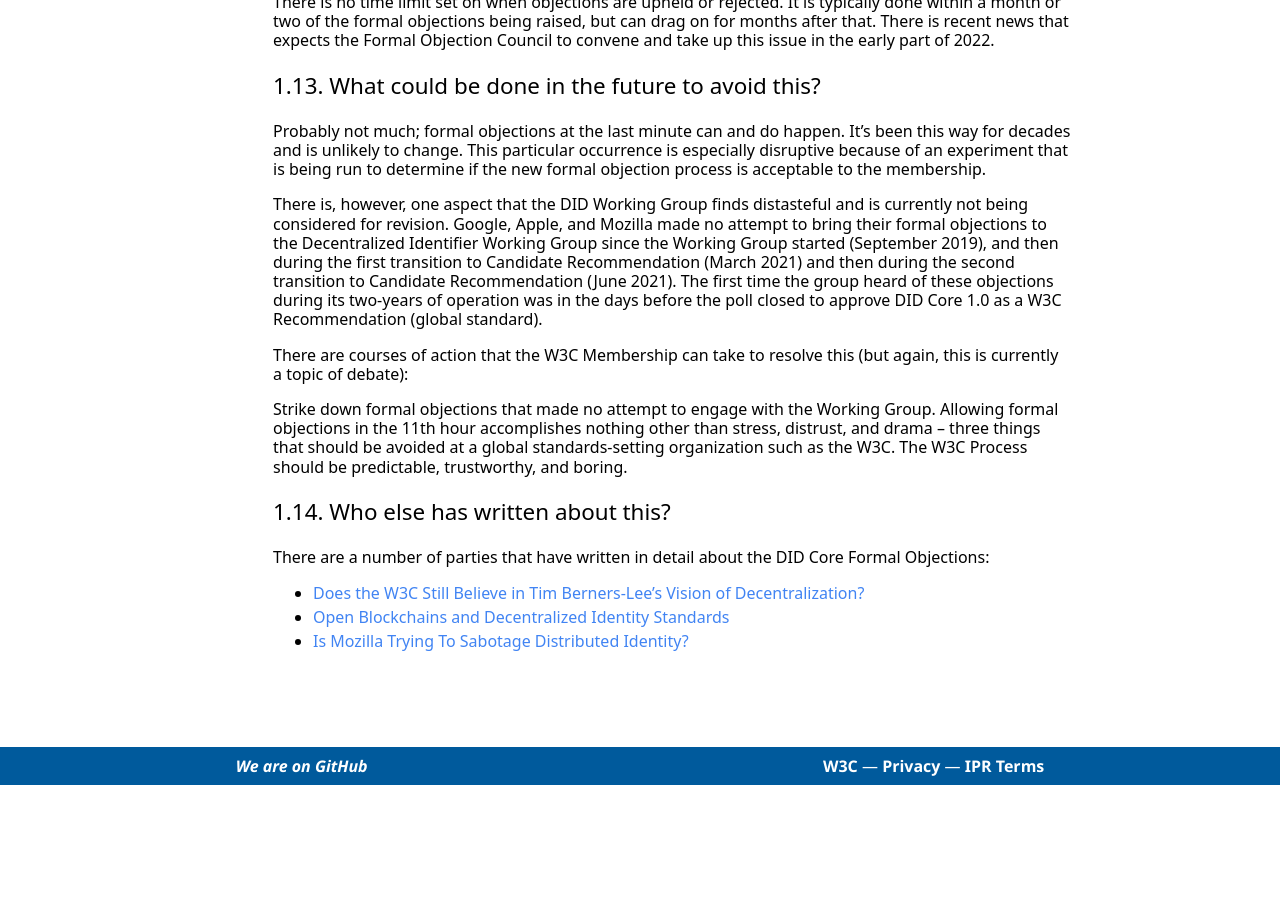
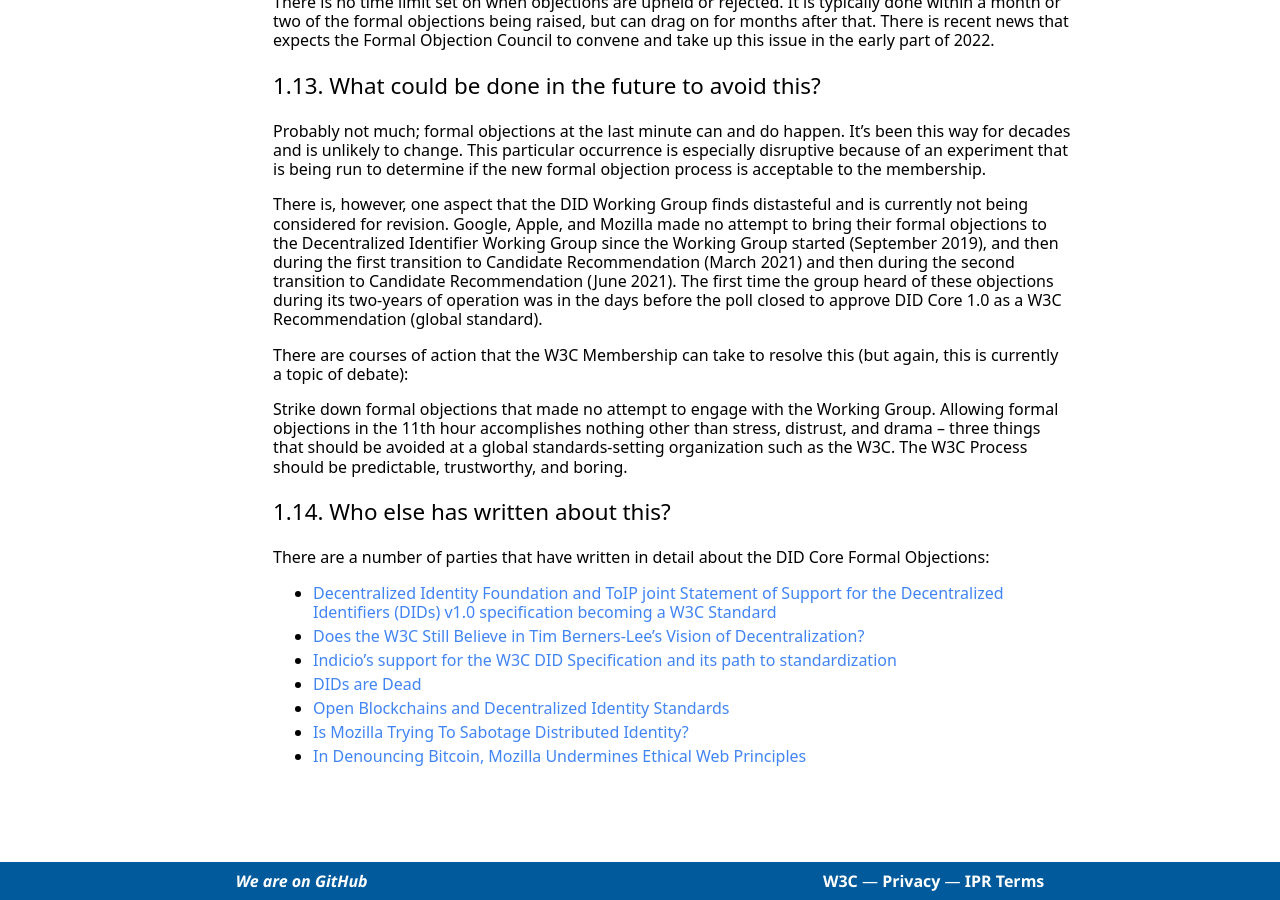
Before and after one commit to w3c/did-wg, a Jekyll site: the page built from faqs/2021-formal-objections/index.md, in a window 1280 px wide and 900 px high, scrolled down 8431 px. Built offline with Jekyll 4.4.1, drawn with Linux system fonts in a browser that asks for light colours; some web fonts are replaced; our own code applies the rules of GitHub Pages for plain Markdown files; before the commit the page ends 9216 px from its top, so only the background shows below that.

Commit message:
Add links to other coverage of event.

```diff
--- a/faqs/2021-formal-objections/index.md
+++ b/faqs/2021-formal-objections/index.md
@@ -554,6 +554,10 @@ predictable, trustworthy, and boring.
 There are a number of parties that have written in detail about the DID Core
 Formal Objections:
 
+* [Decentralized Identity Foundation and ToIP joint Statement of Support for the Decentralized Identifiers (DIDs) v1.0 specification becoming a W3C Standard](https://blog.identity.foundation/w3cdidspec/)
 * [Does the W3C Still Believe in Tim Berners-Lee’s Vision of Decentralization?](https://www.evernym.com/blog/w3c-vision-of-decentralization/)
+* [Indicio’s support for the W3C DID Specification and its path to standardization](https://indicio.tech/indicios-support-for-the-w3c-did-specification-and-its-path-to-standardization/)
+* [DIDs are Dead](https://dwhuseby.medium.com/dids-are-dead-32a5295016c4)
 * [Open Blockchains and Decentralized Identity Standards](https://www.coincenter.org/open-blockchains-and-decentralized-identity-standards/)
 * [Is Mozilla Trying To Sabotage Distributed Identity?](https://www.coindesk.com/business/2021/10/01/is-mozilla-trying-to-sabotage-distributed-identity/)
+* [In Denouncing Bitcoin, Mozilla Undermines Ethical Web Principles](https://bitcoinmagazine.com/culture/mozilla-vs-bitcoin)
```
